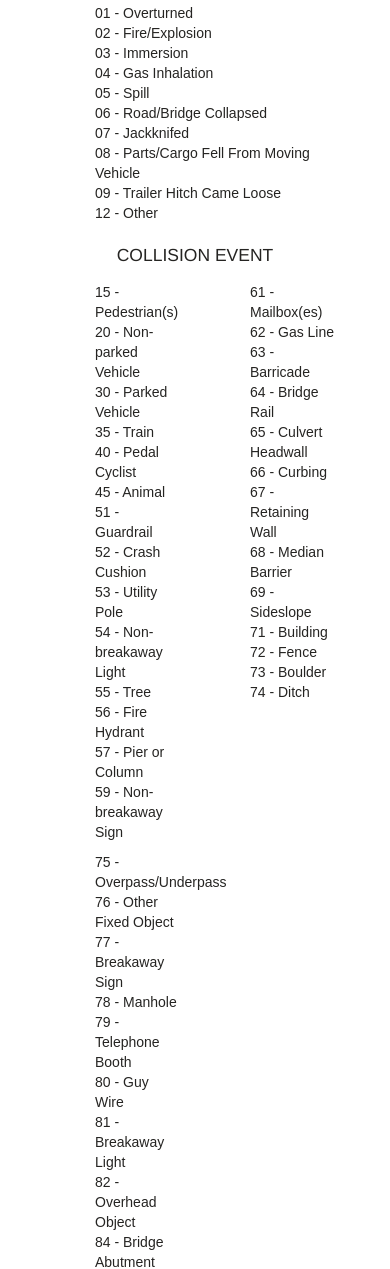
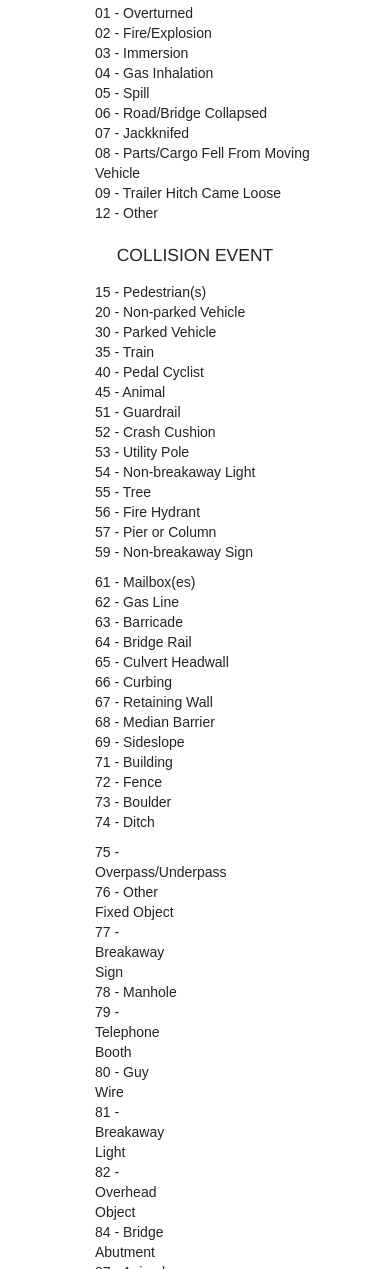
Before and after one commit to KuoAiTe/KuoAiTe.github.io, a plain HTML site: page hw3/Aite.html in a window 390 px wide. Shown: the part 731-2000 px from the top of the page. Drawn offline with nearby package versions, Linux system fonts and the light colour scheme; files that its build step writes are made by us from their sources; a web font is replaced by a local one.

Commit message:
Support XS-Size

```diff
--- a/hw3/Aite.html
+++ b/hw3/Aite.html
@@ -168,7 +168,7 @@
                                             </div>
                                             <div class="row">
                                                 <h5 class="text-center">COLLISION EVENT</h5>
-                                                <div class="col-xs-6 col-sm-6 col-md-4 col-lg-4">
+                                                <div class="col-xs-12 col-sm-6 col-md-4 col-lg-4">
                                                     <ul style="list-style: none;">
                                                         <li>15 - Pedestrian(s)</li>
                                                         <li>20 - Non-parked Vehicle</li>
@@ -186,7 +186,7 @@
                                                         <li>59 - Non-breakaway Sign</li>
                                                     </ul>
                                                 </div>
-                                                <div class="col-xs-6 col-sm-6 col-md-4 col-lg-4">
+                                                <div class="col-xs-12 col-sm-6 col-md-4 col-lg-4">
                                                     <ul style="list-style: none;">
                                                         <li>61 - Mailbox(es)</li>
                                                         <li>62 - Gas Line</li>
```
